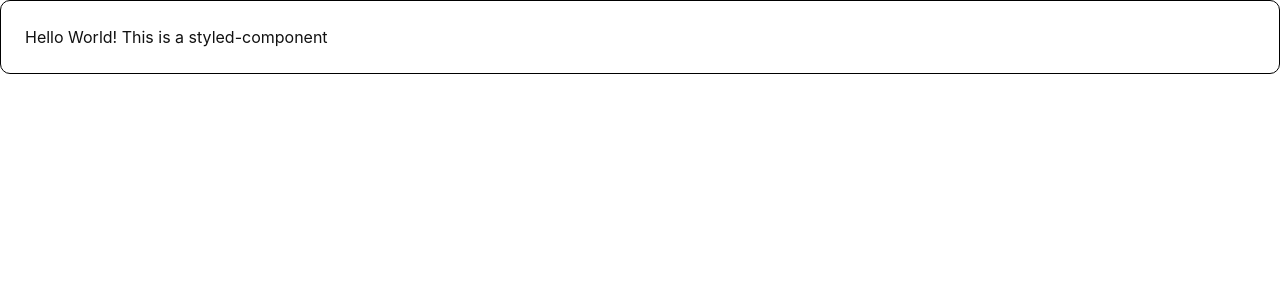
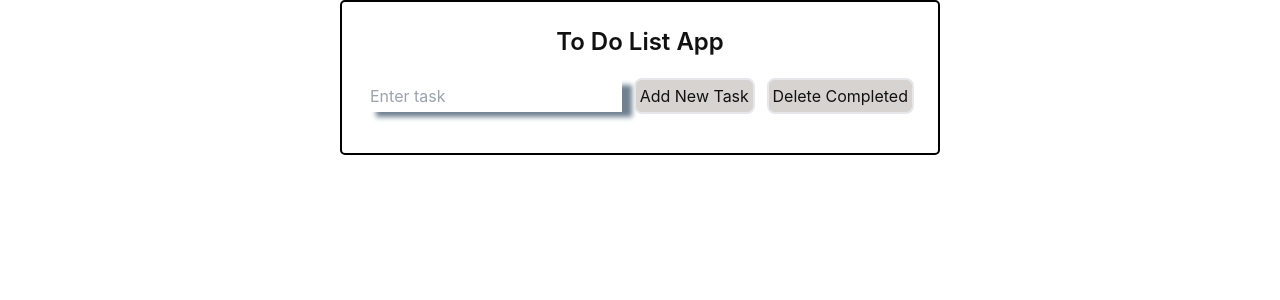
Before and after one commit to jbarrfitz/to-do-app, a Next.js app: page /styled-components in a window 1280 px wide. Shown: the top 300 px of the page. Built offline with nearby package versions, Linux system fonts and the light colour scheme.

Commit message:
re-rendered to-do list with styled components

```diff
--- a/pages/styled-components.tsx
+++ b/pages/styled-components.tsx
@@ -3,28 +3,137 @@
    looks under the hood (look at source files, etc.), specifically for the
    theme provider */
 
-import type { NextPage } from "next";
-import { useState } from "react";
-import styled from "styled-components";
+import type { NextPage } from 'next';
+import { useState } from 'react';
+import { v4 as uuidv4 } from 'uuid';
+import styled from 'styled-components';
+
+interface Task {
+  id: string;
+  desc: string;
+  isDone: boolean;
+}
+
+const PageTitle = styled.h1`
+  font-size: 1.5rem;
+  line-height: 2rem;
+  font-weight: 600;
+  text-align: center;
+  margin-bottom: 1.25rem;
+`;
+const UserControls = styled.div`
+  display: flex;
+  align-items: center;
+  justify-content: space-between;
+  margin-bottom: 15px;
+
+  input {
+    border-width: 0;
+    box-shadow: 10px 5px 5px slategray;
+    padding: 0.25rem;
+  }
+
+  button {
+    border-width: 2px;
+    border-radius: 0.5rem;
+    padding: 0.25rem;
+    background-color: rgb(214, 211, 209);
+  }
+`;
+const TaskItem = styled.li<{ isFinished: boolean }>`
+  margin: 5px;
+  padding: 2px;
+  text-align: center;
+  background: ${(prop) => (prop.isFinished ? '#ffcccb' : '#90ee90')};
+`;
 
 const Card = styled.div`
   padding: 1.5rem;
   color: inherit;
   text-decoration: none;
-  border: 1px solid black;
-  border-radius: 10px;
-  transition: color 0.15s ease, border-color 0.15s ease;
+  border: 2px solid black;
+  border-radius: 5px;
   width: 100%;
-  &:hover,
-  :focus,
-  :active {
-    color: #0070f3;
-    border-color: #0070f3;
-  }
+  max-width: 600px;
+  margin: auto;
 `;
 
 const Home: NextPage = () => {
-  return <Card>Hello World! This is a styled-component</Card>;
+  const [task, setTask] = useState<Task>({
+    id: '',
+    desc: '',
+    isDone: false,
+  });
+
+  const [taskList, setTaskList] = useState<Task[]>([]);
+
+  function handleChange(e: React.FormEvent<HTMLInputElement>) {
+    e.currentTarget.value &&
+      setTask({
+        id: '',
+        desc: e.currentTarget.value,
+        isDone: false,
+      });
+  }
+
+  function handleAdd() {
+    const newTask: Task = {
+      id: uuidv4(),
+      desc: task.desc,
+      isDone: task.isDone,
+    };
+    setTaskList([newTask, ...taskList]);
+    setTask({
+      id: '',
+      desc: '',
+      isDone: false,
+    });
+  }
+
+  function handleToggle(id: string) {
+    const newTaskList = taskList.map((task) => {
+      if (task.id === id) {
+        const newTask = {
+          ...task,
+          isDone: !task.isDone,
+        };
+        return newTask;
+      }
+      return task;
+    });
+    setTaskList(newTaskList);
+  }
+
+  function handleDelete() {
+    const newTaskList = taskList.filter((task) => !task.isDone);
+    setTaskList(newTaskList);
+  }
+
+  const tasks = taskList.map(({ id, desc, isDone }) => {
+    return (
+      <TaskItem isFinished={isDone} onClick={() => handleToggle(id)} key={id}>
+        {desc}
+      </TaskItem>
+    );
+  });
+
+  return (
+    <Card>
+      <PageTitle>To Do List App</PageTitle>
+      <UserControls>
+        <input
+          type='text'
+          className='task-input'
+          placeholder='Enter task'
+          onChange={handleChange}
+          value={task.desc}
+        />
+        <button onClick={handleAdd}>Add New Task</button>
+        <button onClick={handleDelete}>Delete Completed</button>
+      </UserControls>
+      <ul>{tasks}</ul>
+    </Card>
+  );
 };
 
 export default Home;
```
